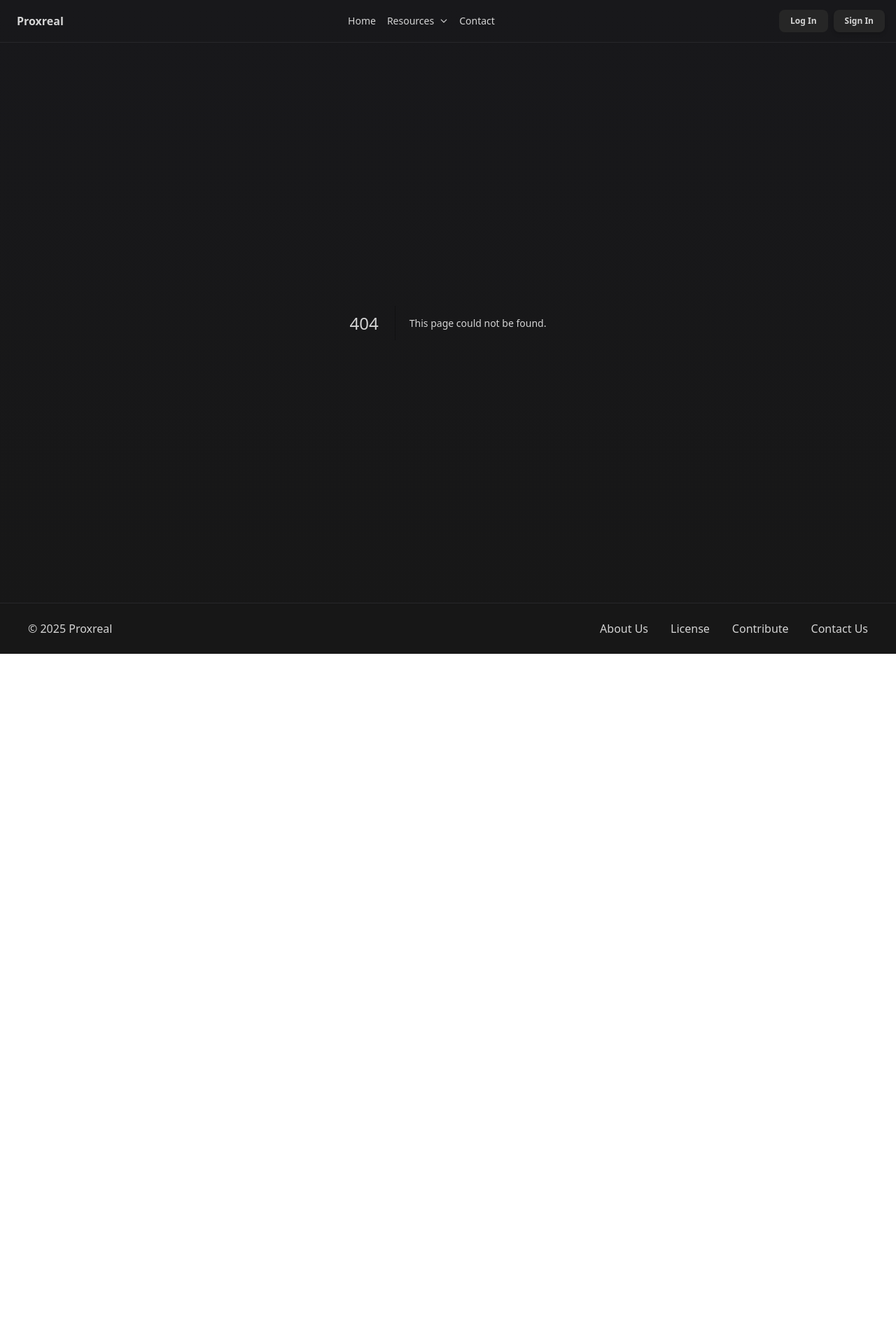
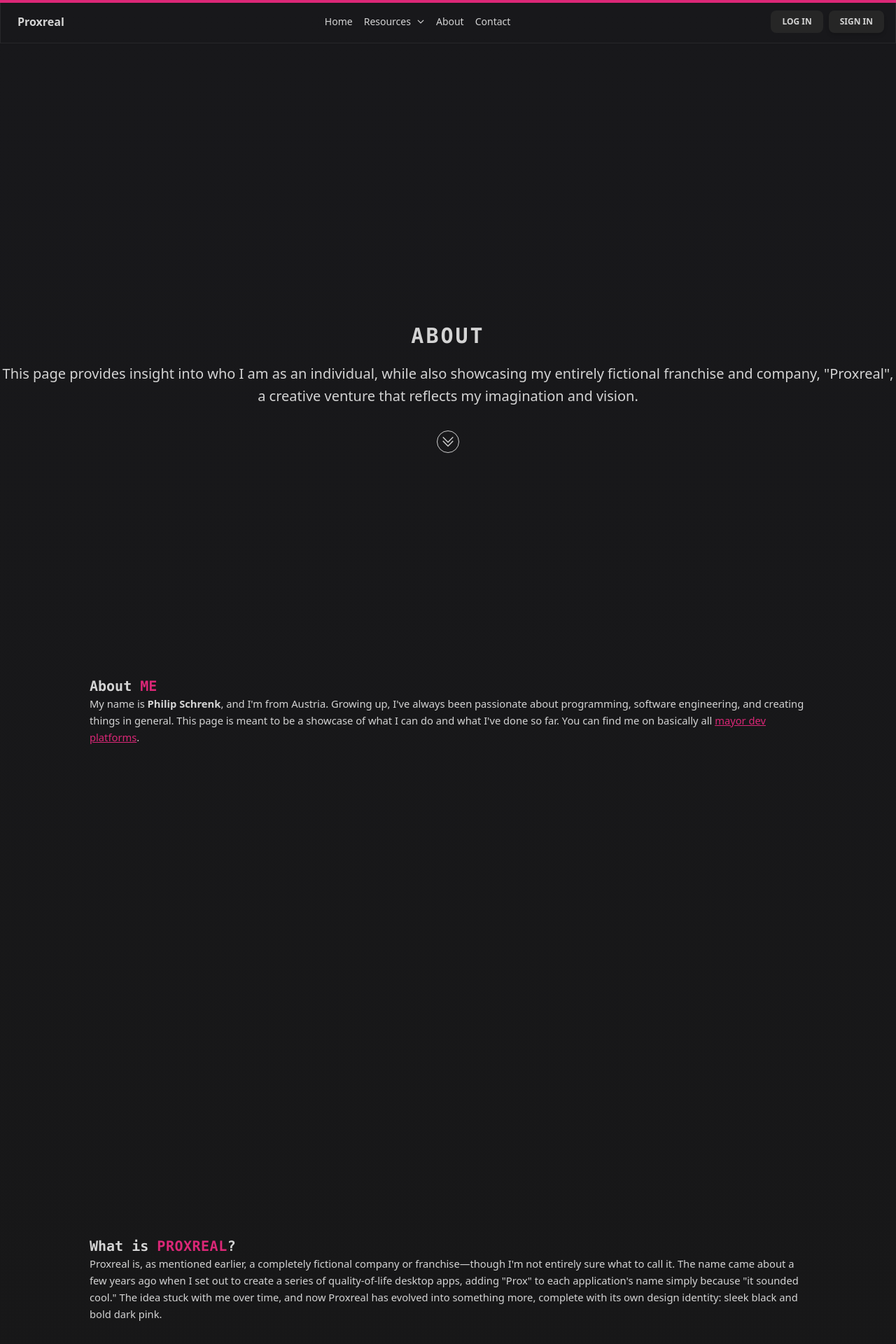
Before and after one commit to phil-not-funny/proxreal-homepage-nextjs, a Next.js app: page /about in a window 1280 px wide. Before the commit this address had no page. Shown: the top 1920 px of the page at 70% size. Before the commit the page ends 934 px from the top, so only its background shows below. Built offline with nearby package versions, Linux system fonts and the light colour scheme.

Commit message:
21/01/2024

```diff
--- /dev/null
+++ b/src/app/about/page.tsx
@@ -0,0 +1,93 @@
+"use client";
+
+import DecoratedLink from "@/components/low/DecoratedLink";
+import PageHeader from "@/components/low/PageHeader";
+import PopIn from "@/components/low/PopIn";
+import ScrollProgress from "@/components/low/ScrollProgress";
+import { PageHead, WithPageHead } from "@/components/top/PageHead";
+import { ChevronDoubleDownIcon } from "@heroicons/react/24/solid";
+import { List, Typography } from "@material-tailwind/react";
+import React, { Fragment, ReactElement } from "react";
+
+export default function About() {
+  return (
+    <Fragment>
+      <ScrollProgress />
+      <PageHead className="mt-0 justify-center">
+        <PageHeader>About</PageHeader>
+        <Typography variant="lead" className="text-center">
+          This page provides insight into who I am as an individual, while also
+          showcasing my entirely fictional franchise and company, "Proxreal",
+          <br /> a creative venture that reflects my imagination and vision.
+        </Typography>
+        <ChevronDoubleDownIcon className="text-neutral-300 animate-bounce h-8 w-8 rounded-full p-1 mt-10 border border-neutral-300 " />
+      </PageHead>
+      <List className="pb-12">
+        <AboutReadSection
+          title={
+            <Fragment>
+              About <span className="text-pink-600 uppercase">Me</span>
+            </Fragment>
+          }
+          paragraph={
+            <Fragment>
+              My name is <strong>Philip Schrenk</strong>, and I'm from
+              Austria. Growing up, I've always been passionate about
+              programming, software engineering, and creating things in general.
+              This page is meant to be a showcase of what I can do and what I've done so far. You can find
+              me on basically all{" "}
+              <DecoratedLink href={"/contact"}>
+                mayor dev platforms
+              </DecoratedLink>
+              .
+            </Fragment>
+          }
+        />
+        <AboutReadSection
+          title={
+            <Fragment>
+              What is{" "}
+              <span className="text-pink-600 uppercase tracking-wide">
+                Proxreal
+              </span>
+              ?
+            </Fragment>
+          }
+          paragraph={`Proxreal is, as mentioned earlier, a completely fictional company or
+      franchise—though I'm not entirely sure what to call it. The name
+      came about a few years ago when I set out to create a series of
+      quality-of-life desktop apps, adding "Prox" to each application's
+      name simply because "it sounded cool." The idea stuck with me over
+      time, and now Proxreal has evolved into something more, complete
+      with its own design identity: sleek black and bold dark pink.`}
+        />
+      </List>
+    </Fragment>
+  );
+}
+
+interface AboutReadSectionProps {
+  title: ReactElement;
+  paragraph: ReactElement | string | ReactElement[];
+}
+
+const AboutReadSection: React.FC<AboutReadSectionProps> = ({
+  title,
+  paragraph,
+}) => {
+  return (
+    <div className="w-full flex flex-col items-center min-h-screen">
+      <PopIn>
+        <Typography variant="h4" className="text-xl font-mono">
+          {title}
+        </Typography>
+        <Typography
+          variant="paragraph"
+          className="text-pretty text-[0.92rem] max-w-screen-lg leading-relaxed text-neutral-300"
+        >
+          {paragraph}
+        </Typography>
+      </PopIn>
+    </div>
+  );
+};
--- a/src/app/layout.tsx
+++ b/src/app/layout.tsx
@@ -15,7 +15,7 @@ const geistMono = Geist_Mono({
 });
 
 export const metadata: Metadata = {
-  title: "Proxreal Portfoli",
+  title: "Proxreal Portfolio",
   description: "Proxreal Portfolio",
 };
 
@@ -30,7 +30,7 @@ export default function RootLayout({
         className={`${geistSans.variable} ${geistMono.variable} antialiased text-neutral-300 from-zinc-900 to-neutral-900 bg-gradient-to-b`}
       >
         <NavbarWithMegaMenu />
-        <main className="min-h-screen h-full">{children}</main>
+        <main className="min-h-screen h-full relative">{children}</main>
         <Footer />
       </body>
     </html>
--- a/src/app/page.tsx
+++ b/src/app/page.tsx
@@ -8,9 +8,9 @@ export default function Home() {
     <div className="w-full flex flex-col justify-center items-center min-h-screen">
       <Typography
         variant="h1"
-        className="text-2xl relative w-[max-content] font-mono before:absolute before:inset-0 before:animate-typewriter before:bg-zinc-900 after:absolute after:inset-0 after:w-[0.125em] after:animate-caret after:bg-neutral-300"
+        className="text-2xl relative w-[max-content] font-mono before:absolute before:inset-0 before:animate-typewriter before:bg-zinc-900 after:absolute after:inset-0 after:w-[0.125em] after:animate-caret after:bg-neutral-300 after:ml-1"
       >
-        Portfolio by <span className="text-pink-700">Philip Schrenk</span>
+        <span className="text-pink-700">Proxreal</span> by Philip Schrenk
       </Typography>
       <m.div
         initial={{ opacity: 0 }}
--- /dev/null
+++ b/src/components/low/DecoratedLink.tsx
@@ -0,0 +1,10 @@
+import Link, { LinkProps } from "next/link";
+import { PropsWithChildren } from "react";
+
+interface Props extends PropsWithChildren, LinkProps {}
+
+const DecoratedLink: React.FC<Props> = ({children, ...props}) => {
+    return <Link {...props} className="underline text-pink-600" >{children}</Link>
+}
+
+export default DecoratedLink;
--- /dev/null
+++ b/src/components/low/PageHeader.tsx
@@ -0,0 +1,19 @@
+import { Typography } from "@material-tailwind/react";
+import React, { ReactNode } from "react";
+
+interface PageHeaderProps {
+  children: ReactNode;
+}
+
+const PageHeader: React.FC<PageHeaderProps> = ({ children }) => {
+  return (
+    <Typography
+      variant="h1"
+      className="mb-5 uppercase tracking-widest text-3xl relative h-[max-content]  w-[max-content] font-mono after:inset-0 after:absolute after:left-full after:ml-1 after:w-[0.125em] after:animate-caret_static after:bg-pink-600"
+    >
+      {children}
+    </Typography>
+  );
+};
+
+export default PageHeader;
--- /dev/null
+++ b/src/components/low/PopIn.tsx
@@ -0,0 +1,25 @@
+import { PropsWithChildren } from "react";
+import { motion as m } from "framer-motion";
+
+interface Props extends PropsWithChildren {
+  className?: string;
+}
+
+const PopIn: React.FC<Props> = ({ children, className }) => {
+  return (
+    <m.div
+      initial={{ opacity: 0, scale: 0.7 }}
+      whileInView={{ opacity: 1, scale: 1 }}
+      viewport={{ once: true }}
+      transition={{
+        duration: 0.9,
+        scale: { type: "spring", visualDuration: 0.5, bounce: 0.2 },
+      }}
+      className={className}
+    >
+      {children}
+    </m.div>
+  );
+};
+
+export default PopIn;
--- /dev/null
+++ b/src/components/low/ScrollProgress.tsx
@@ -0,0 +1,18 @@
+import { motion as m, useScroll } from "framer-motion";
+import { PropsWithChildren, useEffect } from "react";
+
+const ScrollProgress: React.FC = () => {
+  const { scrollYProgress } = useScroll();
+  useEffect(() => {
+    console.log(scrollYProgress);
+  }, );
+
+  return (
+    <m.div
+    style={{scaleX: scrollYProgress}}
+      className={`bg-pink-600 h-1 fixed top-0 left-0 z-50 w-full`}
+    ></m.div>
+  );
+};
+
+export default ScrollProgress;
--- a/src/components/top/Navbar.tsx
+++ b/src/components/top/Navbar.tsx
@@ -184,6 +184,11 @@ const NavList: React.FC = () => {
         <ListItem className="flex items-center gap-2 py-2 pr-4">Home</ListItem>
       </Link>
       <NavListMenu />
+      <Link href="/about" className="font-medium hover:text-pink-600 text-sm">
+        <ListItem className="flex items-center gap-2 py-2 pr-4">
+          About
+        </ListItem>
+      </Link>
       <Link href="/contact" className="font-medium hover:text-pink-600 text-sm">
         <ListItem className="flex items-center gap-2 py-2 pr-4">
           Contact
--- /dev/null
+++ b/src/components/top/PageHead.tsx
@@ -0,0 +1,23 @@
+import { motion as m } from "framer-motion";
+import { PropsWithChildren, ReactElement } from "react";
+
+interface Props extends PropsWithChildren {
+  className?: string;
+}
+
+export const PageHead: React.FC<Props> = ({ children, className }) => {
+  return (
+    <m.div
+      initial={{ opacity: 0, scale: 1 }}
+      animate={{ opacity: 1, scale: 1, x: "100" }}
+      transition={{ duration: 1, type: "spring", stiffness: 20 }}
+      className={`w-full flex flex-col items-center min-h-screen mt-24 ${className}`}
+    >
+      {children}
+    </m.div>
+  );
+};
+
+export const WithPageHead = (children: React.ReactElement): ReactElement => {
+  return <PageHead>{children}</PageHead>;
+}
--- a/tailwind.config.ts
+++ b/tailwind.config.ts
@@ -13,9 +13,11 @@ export default {
         foreground: "var(--foreground)",
       },
       animation: {
-        typewriter: "typewriter 3s steps(27) forwards",
+        typewriter: "typewriter 3s steps(26) forwards",
         caret:
-          "typewriter 3s steps(27) forwards, blink 1s steps(27) infinite 3s",
+          "typewriter 3s steps(26) forwards, blink 1s steps(26) infinite 3s",
+        caret_static:
+          "blink 1s infinite"
       },
       keyframes: {
         typewriter: {
```
